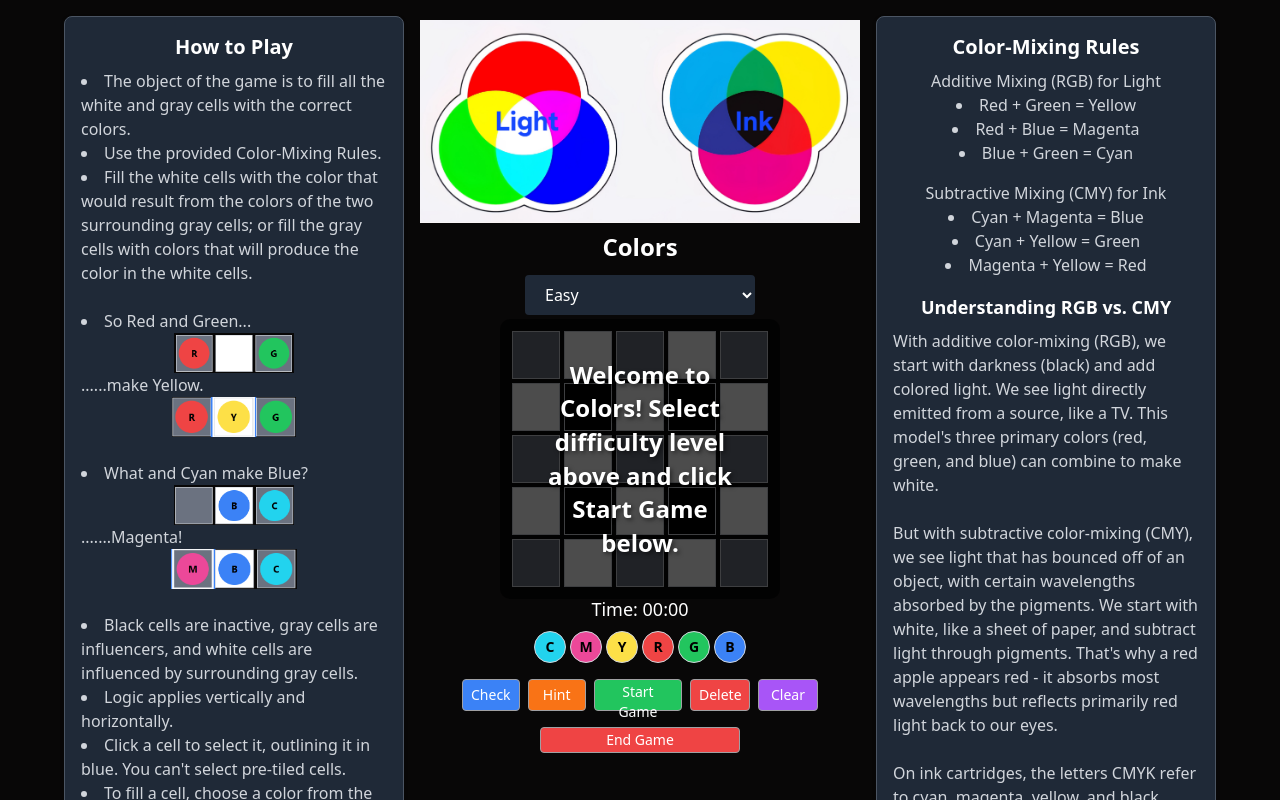
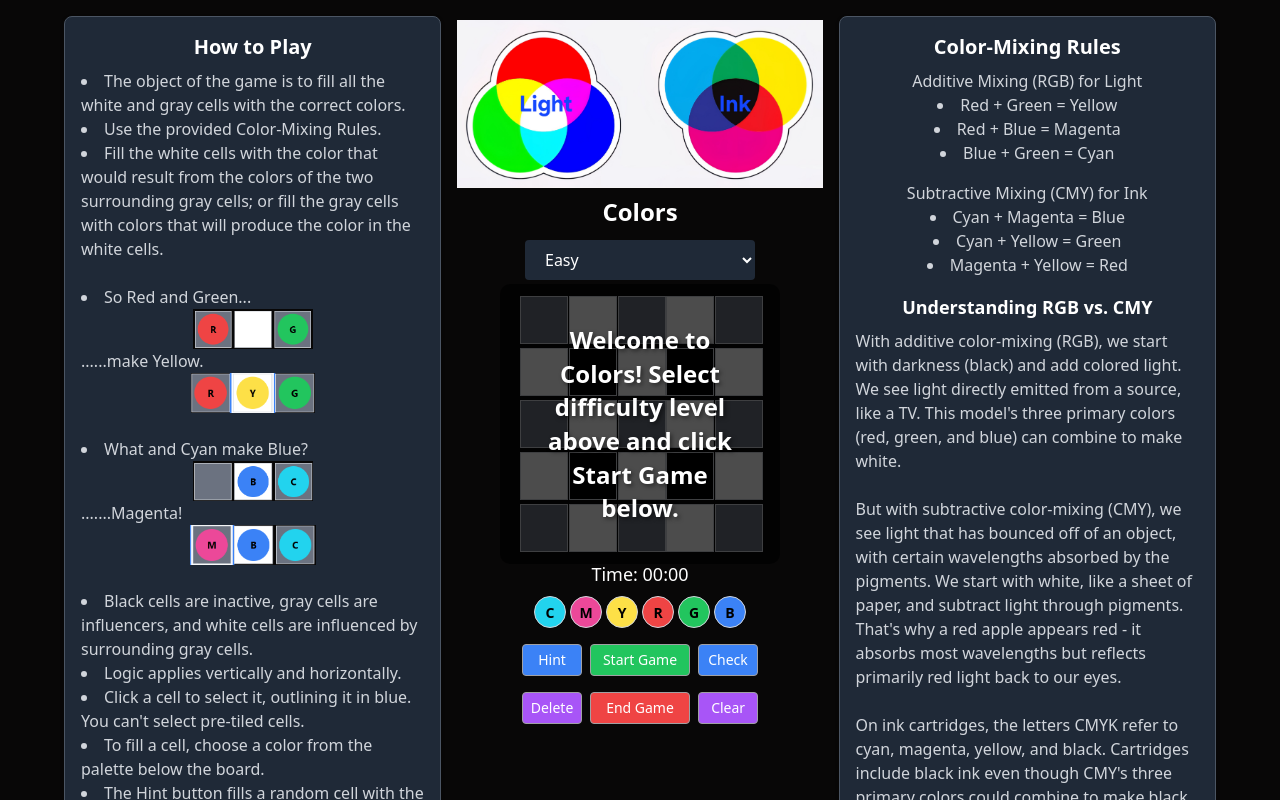
Before and after one commit to schlajo/colors-game, a React (Vite) app: page / in a window 1280 px wide. Shown: the top 800 px of the page. Built offline with nearby package versions, Linux system fonts and the light colour scheme.

Commit message:
Changed layout of bottom buttons to be 3 over 3.

```diff
--- a/src/App.jsx
+++ b/src/App.jsx
@@ -176,7 +176,6 @@ const App = () => {
       setShowCongrats(true);
       setGameStarted(false);
       setIsPaused(false);
-      // Remove or comment out: setShowWelcomeOverlay(true);
     }, 1000);
   };
 
@@ -337,8 +336,8 @@ const App = () => {
     setShowWelcomeOverlay(false);
   };
 
-  // Calculate board container height based on difficulty
-  const boardContainerHeight = difficulty
+  // Calculate board container size based on difficulty
+  const boardContainerSize = difficulty
     ? `${DIFFICULTY_CONFIG[difficulty].GRID_SIZE * 48}px`
     : "240px";
 
@@ -444,7 +443,7 @@ const App = () => {
           </div>
           <div
             className="relative board-container"
-            style={{ minHeight: boardContainerHeight }}
+            style={{ minHeight: boardContainerSize, maxWidth: boardContainerSize }}
           >
             {board &&
               (isPaused ? (
@@ -491,25 +490,16 @@ const App = () => {
               colors={difficulty ? DIFFICULTY_CONFIG[difficulty].COLORS : []}
             />
           </div>
-          <div className="w-full lg:w-2/4 flex flex-nowrap justify-center gap-2 mt-4 max-w-m">
-            <div className="flex flex-nowrap justify-center gap-2 w-full">
-              <button
-                onClick={() => {
-                  console.log("Check button clicked");
-                  checkSolution();
-                }}
-                className="px-2 h-8 bg-blue-500 text-white rounded hover:bg-blue-600 text-sm w-[60px]"
-                disabled={isGameWon || !gameStarted || isPaused}
+          <div
+            className="mt-4 flex flex-wrap justify-center gap-2"
+            style={{ maxWidth: boardContainerSize }}
           >
-                Check
-              </button>
-
             <button
               onClick={() => {
                 console.log("Hint button clicked");
                 getHint();
               }}
-                className="px-2 h-8 bg-orange-500 text-white rounded hover:bg-orange-600 text-sm w-[88px]"
+              className="px-2 h-8 bg-blue-500 text-white rounded hover:bg-blue-600 text-sm flex-1 min-w-[60px] max-w-[80px]"
               disabled={isGameWon || !gameStarted || isPaused}
             >
               Hint
@@ -524,12 +514,12 @@ const App = () => {
                   initializeBoard();
                 }
               }}
-                className={`px-2 h-8 text-white rounded text-sm w-[140px] ${
+              className={`px-2 h-8 text-white rounded text-sm flex-1 min-w-[100px] max-w-[120px] ${
                 gameStarted && !showCongrats
                   ? isPaused
-                      ? "bg-green-500 hover:bg-green-600" // Resume button - green
-                      : "bg-yellow-400 hover:bg-yellow-500" // Pause button - yellow
-                    : "bg-green-500 hover:bg-green-600" // Start Game button - green
+                    ? "bg-green-500 hover:bg-green-600"
+                    : "bg-yellow-400 hover:bg-yellow-500"
+                  : "bg-green-500 hover:bg-green-600"
               }`}
               disabled={!difficulty}
             >
@@ -539,41 +529,52 @@ const App = () => {
                   : "Pause"
                 : "Start Game"}
             </button>
+            <button
+              onClick={() => {
+                console.log("Check button clicked");
+                checkSolution();
+              }}
+              className="px-2 h-8 bg-blue-500 text-white rounded hover:bg-blue-600 text-sm flex-1 min-w-[60px] max-w-[80px]"
+              disabled={isGameWon || !gameStarted || isPaused}
+            >
+              Check
+            </button>
           </div>
-            <div className="flex flex-nowrap justify-center gap-2 w-full">
+          <div
+            className="mt-4 flex flex-wrap justify-center gap-2"
+            style={{ maxWidth: boardContainerSize }}
+          >
             <button
               onClick={() => {
                 console.log("Delete button clicked");
                 deleteLast();
               }}
-                className="px-2 h-8 bg-red-500 text-white rounded hover:bg-red-600 text-sm w-[60px]"
+              className="px-2 h-8 bg-purple-500 text-white rounded hover:bg-purple-600 text-sm flex-1 min-w-[60px] max-w-[80px]"
               disabled={isGameWon || !gameStarted || isPaused}
             >
               Delete
             </button>
-
+            <button
+              onClick={() => {
+                console.log("End Game button clicked");
+                endGame();
+              }}
+              className="px-2 h-8 bg-red-500 text-white rounded hover:bg-red-600 text-sm flex-1 min-w-[100px] max-w-[100px]"
+              disabled={!gameStarted || showCongrats}
+            >
+              End Game
+            </button>
             <button
               onClick={() => {
                 console.log("Clear button clicked");
                 clearBoard();
               }}
-                className="px-2 h-8 bg-purple-500 text-white rounded hover:bg-purple-600 text-sm w-[60px]"
+              className="px-2 h-8 bg-purple-500 text-white rounded hover:bg-purple-600 text-sm flex-1 min-w-[60px] max-w-[80px]"
               disabled={isGameWon || !gameStarted || isPaused}
             >
               Clear
             </button>
           </div>
-          </div>
-          <button
-            onClick={() => {
-              console.log("End Game button clicked");
-              endGame();
-            }}
-            className="px-2 mt-4 bg-red-500 text-white rounded hover:bg-red-600 text-sm w-[200px]"
-            disabled={!gameStarted || showCongrats}
-          >
-            End Game
-          </button>
         </div>
 
         {/* Right Panel: Color-Mixing Rules */}
--- a/src/index.css
+++ b/src/index.css
@@ -1,4 +1,3 @@
-
 @tailwind base;
 @tailwind components;
 @tailwind utilities;
@@ -180,6 +179,10 @@ body,
     width: 32px;
     height: 32px;
   }
+  button.text-sm {
+    font-size: 0.75rem;
+    padding: 0.125rem 0.25rem;
+  }
 }
 
 /* Incorrect X styling */
@@ -211,6 +214,8 @@ body,
   justify-content: center;
   align-items: flex-start;
   position: relative;
+  width: 100%;
+  max-width: var(--board-width, 240px);
 }
 
 /* Welcome overlay styling */
```
Lines whose indentation alone changed are shown as unchanged.
